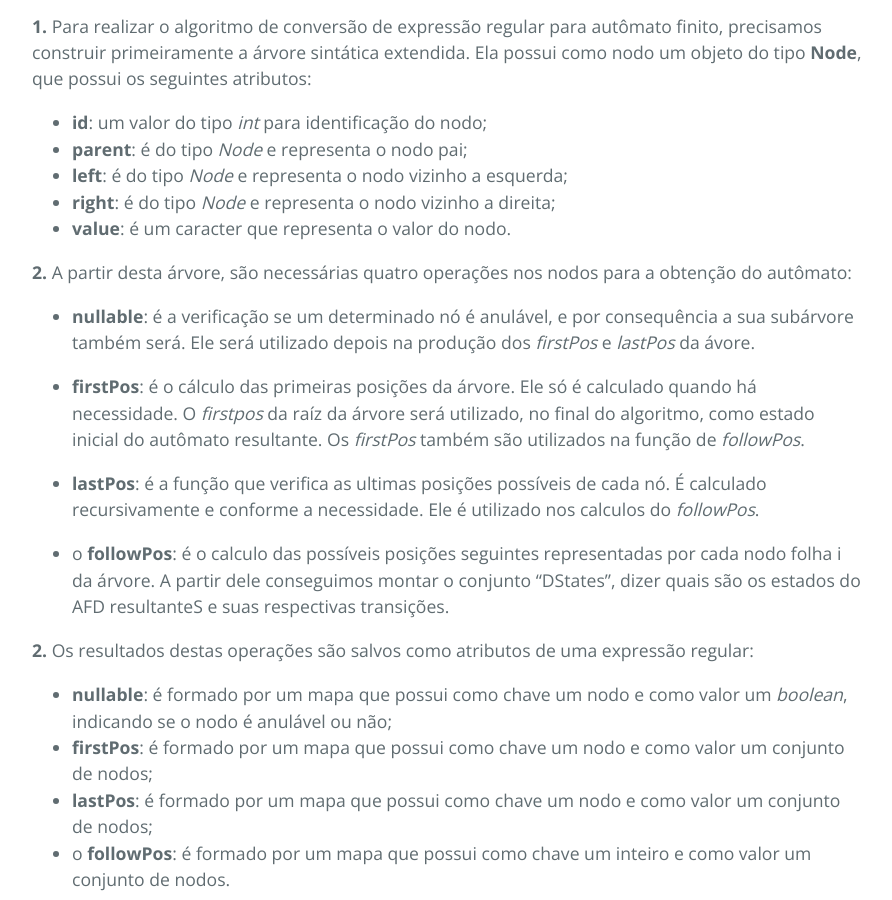
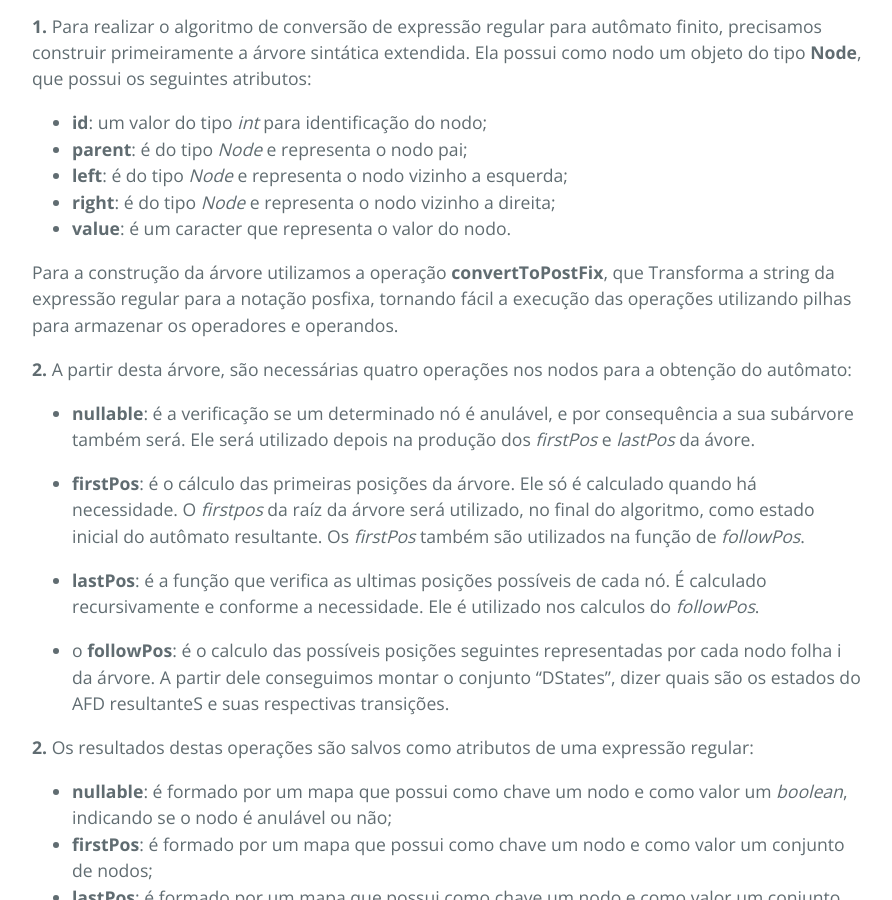
Before and after one commit to christianpieri/docLinguagensFormais, a Jekyll site: the page built from documentacao/regras-negocio/regras-er.md, in a window 1280 px wide and 900 px high, scrolled down 980 px. Shown: the whole window, without its empty margins (192-1084 px from the left). Built offline with Jekyll 4.4.1, drawn with Linux system fonts in a browser that asks for light colours; our own code applies the rules of GitHub Pages for plain Markdown files.

Commit message:
Inclusão da operação converttopostfix na doc

```diff
--- a/documentacao/regras-negocio/regras-er.md
+++ b/documentacao/regras-negocio/regras-er.md
@@ -29,6 +29,8 @@ A expressão regular admite o uso de parênteses. O operador de fechamento tem m
 - **right**: é do tipo *Node* e representa o nodo vizinho a direita;
 - **value**: é um caracter que representa o valor do nodo.
 
+Para a construção da árvore utilizamos a operação **convertToPostFix**, que Transforma a string da expressão regular para a notação posfixa, tornando fácil a execução das operações utilizando pilhas para armazenar os operadores e operandos.
+
 **2.** A partir desta árvore, são necessárias quatro operações nos nodos para a obtenção do autômato:
 
 - **nullable**: é a verificação se um determinado nó é anulável, e por consequência a sua subárvore também será. Ele será utilizado depois na produção dos *firstPos* e *lastPos* da ávore.
```
